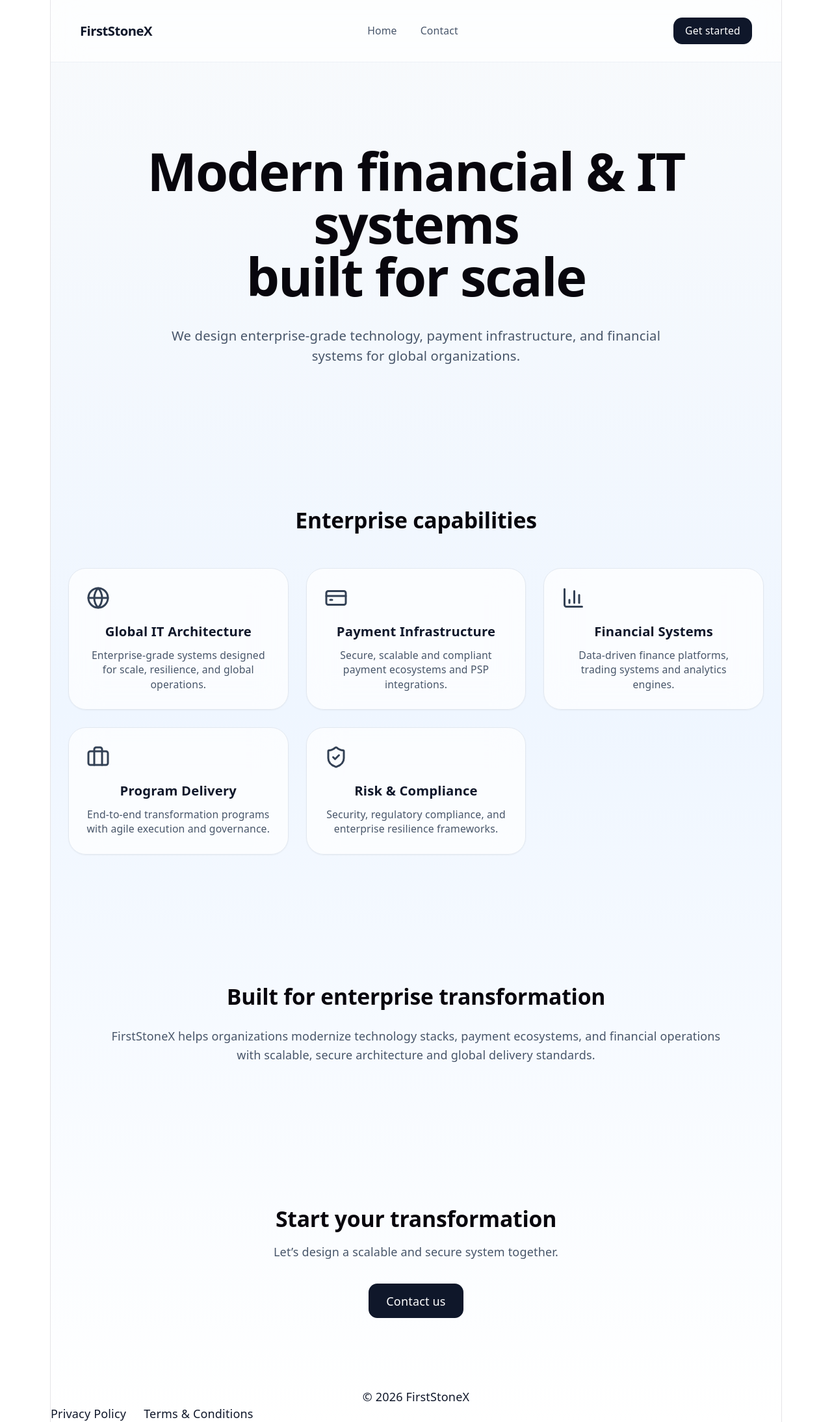
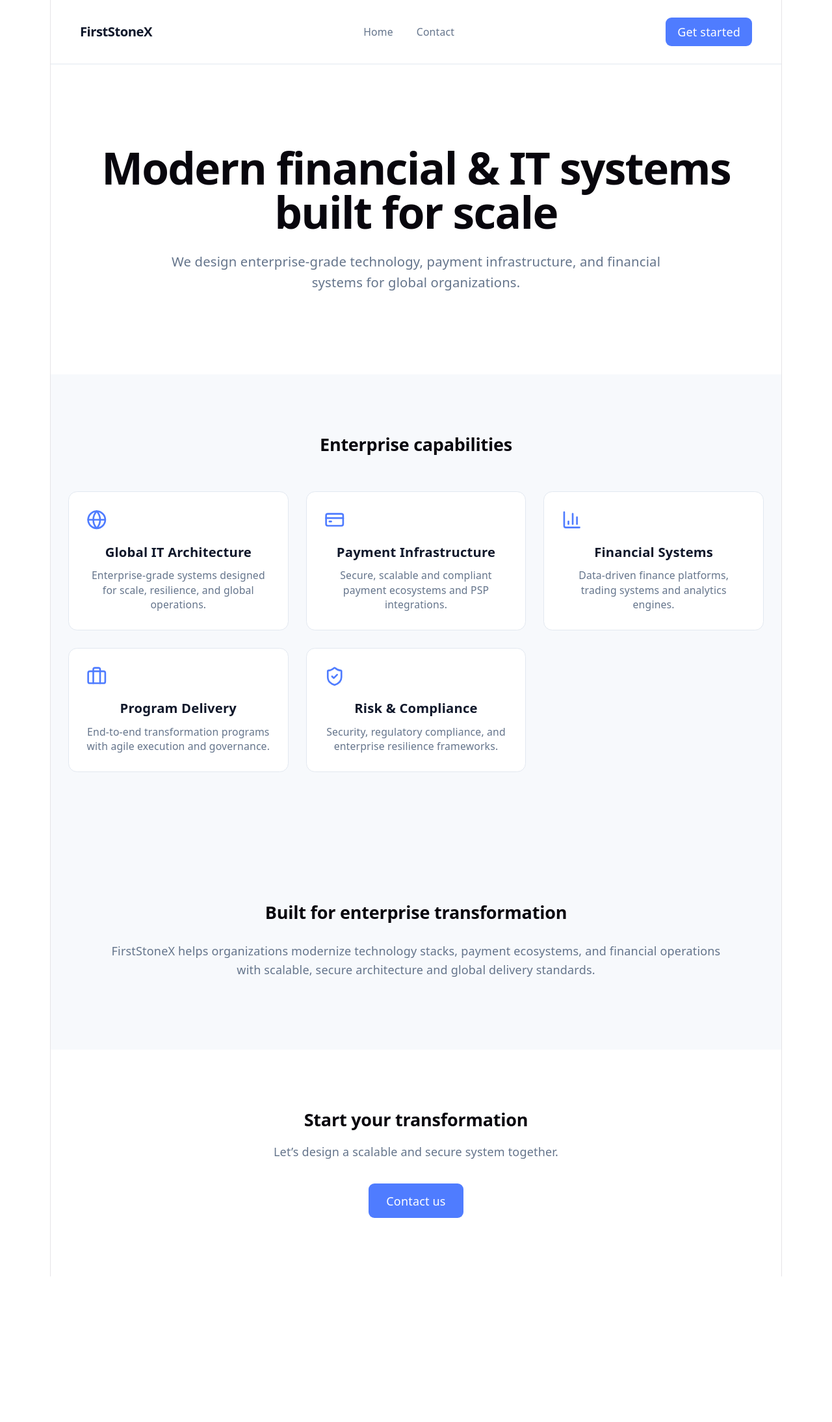
Before and after one commit to morabitsaad/mybusiness_website, a React (Vite) app: page / in a window 1280 px wide. Shown: the whole page at 65% size. After the commit the page ends 1964 px from the top, so only its background shows below. Built offline with nearby package versions, Linux system fonts and the light colour scheme.

Commit message:
Mise à jour

```diff
--- a/src/App.jsx
+++ b/src/App.jsx
@@ -8,33 +8,33 @@ import {
   ShieldCheck,
 } from "lucide-react";
 
-/* ---------------- LAYOUT APPLE ---------------- */
+/* ---------------- LAYOUT SERENITE ---------------- */
 
 function Layout({ children }) {
   return (
-    <div className="min-h-screen bg-gradient-to-b from-slate-50 via-blue-50 to-white text-slate-900">
+    <div className="min-h-screen bg-[#F7F9FC] text-slate-900">
       {children}
     </div>
   );
 }
 
-/* ---------------- NAV APPLE ---------------- */
+/* ---------------- NAV ---------------- */
 
 function Nav() {
   return (
-    <header className="flex justify-between items-center px-10 py-6 bg-white/70 backdrop-blur-xl border-b border-slate-200/60">
+    <header className="flex justify-between items-center px-10 py-6 bg-white border-b border-slate-200">
       <div className="text-lg font-semibold tracking-tight">
         FirstStoneX
       </div>
 
-      <nav className="hidden md:flex gap-8 text-sm text-slate-600">
-        <Link to="/" className="hover:text-slate-900">Home</Link>
-        <Link to="/contact" className="hover:text-slate-900">Contact</Link>
+      <nav className="hidden md:flex gap-8 text-sm text-slate-500">
+        <Link className="hover:text-slate-900" to="/">Home</Link>
+        <Link className="hover:text-slate-900" to="/contact">Contact</Link>
       </nav>
 
       <Link
         to="/contact"
-        className="px-4 py-2 rounded-xl bg-slate-900 text-white text-sm"
+        className="px-4 py-2 rounded-lg bg-[#4F7CFF] text-white hover:bg-[#3f6cf0]"
       >
         Get started
       </Link>
@@ -42,7 +42,7 @@ function Nav() {
   );
 }
 
-/* ---------------- HOME (TON CONTENU) ---------------- */
+/* ---------------- HOME (TON CONTENU SERENITE STYLE) ---------------- */
 
 function Home() {
   const services = [
@@ -79,57 +79,59 @@ function Home() {
       <Nav />
 
       {/* HERO */}
-      <section className="text-center px-6 py-28">
+      <section className="text-center px-6 py-28 bg-white">
         <motion.h1
           initial={{ opacity: 0, y: 20 }}
           animate={{ opacity: 1, y: 0 }}
-          className="text-5xl md:text-7xl font-semibold tracking-tight"
+          className="text-5xl md:text-6xl font-semibold tracking-tight"
         >
           Modern financial & IT systems<br />
           built for scale
         </motion.h1>
 
-        <p className="mt-8 text-lg text-slate-600 max-w-2xl mx-auto">
+        <p className="mt-6 text-slate-500 max-w-2xl mx-auto text-lg">
           We design enterprise-grade technology, payment infrastructure,
           and financial systems for global organizations.
         </p>
       </section>
 
       {/* SERVICES */}
-      <section id="services" className="px-6 py-20 max-w-6xl mx-auto">
+      <section className="px-6 py-20 max-w-6xl mx-auto">
 
-        <h2 className="text-3xl font-semibold text-center mb-12">
+        <h2 className="text-2xl font-semibold text-center mb-12">
           Enterprise capabilities
         </h2>
 
         <div className="grid md:grid-cols-3 gap-6">
+
           {services.map((s, i) => (
             <div
               key={i}
-              className="p-6 rounded-3xl bg-white/70 border border-slate-200 shadow-sm backdrop-blur-xl hover:shadow-md transition"
+              className="p-6 rounded-xl bg-white border border-slate-200 hover:shadow-sm transition"
             >
-              <s.icon className="w-8 h-8 text-slate-700 mb-4" />
+              <s.icon className="w-7 h-7 text-[#4F7CFF] mb-4" />
 
               <h3 className="text-lg font-semibold mb-2">
                 {s.title}
               </h3>
 
-              <p className="text-slate-600 text-sm">
+              <p className="text-slate-500 text-sm">
                 {s.desc}
               </p>
             </div>
           ))}
+
         </div>
       </section>
 
       {/* ABOUT */}
-      <section id="about" className="px-6 py-24 max-w-4xl mx-auto text-center">
+      <section className="px-6 py-24 max-w-4xl mx-auto text-center">
 
-        <h2 className="text-3xl font-semibold mb-6">
+        <h2 className="text-2xl font-semibold mb-6">
           Built for enterprise transformation
         </h2>
 
-        <p className="text-slate-600 leading-relaxed">
+        <p className="text-slate-500 leading-relaxed">
           FirstStoneX helps organizations modernize technology stacks,
           payment ecosystems, and financial operations with scalable,
           secure architecture and global delivery standards.
@@ -138,48 +140,30 @@ function Home() {
       </section>
 
       {/* CONTACT CTA */}
-      <section className="px-6 py-24 text-center">
+      <section className="px-6 py-20 text-center bg-white">
 
-        <h2 className="text-3xl font-semibold">
+        <h2 className="text-2xl font-semibold">
           Start your transformation
         </h2>
 
-        <p className="text-slate-600 mt-4">
+        <p className="text-slate-500 mt-4">
           Let’s design a scalable and secure system together.
         </p>
 
         <Link
           to="/contact"
-          className="mt-8 inline-block px-6 py-3 rounded-xl bg-slate-900 text-white"
+          className="mt-8 inline-block px-6 py-3 rounded-lg bg-[#4F7CFF] text-white hover:bg-[#3f6cf0]"
         >
           Contact us
         </Link>
 
       </section>
 
-
-	        {/* FOOTER */}
-      <footer className="hover:text-slate-900">
-
-        <div > © {new Date().getFullYear()} FirstStoneX</div>
-
-        <div className="flex gap-6 mt-4 md:mt-0">
-          <Link to="/privacy-policy" className="hover:text-slate-900">
-            Privacy Policy
-          </Link>
-
-          <Link to="/terms-and-conditions" className="hover:text-slate-900">
-            Terms & Conditions
-          </Link>
-        </div>
-
-      </footer>
-
     </Layout>
   );
 }
 
-/* ---------------- CONTACT (APPLE STYLE) ---------------- */
+/* ---------------- CONTACT (SERENITE CLEAN FORM) ---------------- */
 
 function Contact() {
   return (
@@ -189,38 +173,32 @@ function Contact() {
 
       <section className="flex justify-center items-center py-20 px-6">
 
-        <div className="w-full max-w-xl bg-white/70 border border-slate-200 rounded-3xl p-10 shadow-lg backdrop-blur-xl">
+        <div className="w-full max-w-xl bg-white border border-slate-200 rounded-xl p-10">
 
-          <h1 className="text-3xl font-semibold">Contact us</h1>
+          <h1 className="text-3xl font-semibold mb-2">
+            Contact us
+          </h1>
 
-          <p className="text-slate-600 mt-2 mb-6">
-            Let’s discuss your project and build something scalable.
+          <p className="text-slate-500 mb-6">
+            Let’s discuss your project.
           </p>
 
           <form className="space-y-4">
 
-            <input
-              type="text"
+            <input className="w-full p-3 border border-slate-200 rounded-lg focus:border-[#4F7CFF] outline-none"
               placeholder="Full name"
-              className="w-full p-3 rounded-xl border border-slate-200 focus:ring-2 focus:ring-slate-300 outline-none"
             />
 
-            <input
-              type="email"
+            <input className="w-full p-3 border border-slate-200 rounded-lg focus:border-[#4F7CFF] outline-none"
               placeholder="Email address"
-              className="w-full p-3 rounded-xl border border-slate-200 focus:ring-2 focus:ring-slate-300 outline-none"
             />
 
-            <textarea
+            <textarea className="w-full p-3 border border-slate-200 rounded-lg focus:border-[#4F7CFF] outline-none"
+              rows="5"
               placeholder="Your message"
-              rows="5"
-              className="w-full p-3 rounded-xl border border-slate-200 focus:ring-2 focus:ring-slate-300 outline-none"
             />
 
-            <button
-              type="button"
-              className="w-full py-3 rounded-xl bg-slate-900 text-white hover:opacity-90"
-            >
+            <button className="w-full py-3 rounded-lg bg-[#4F7CFF] text-white hover:bg-[#3f6cf0]">
               Send message
             </button>
 
@@ -238,59 +216,33 @@ function Contact() {
 
 function PrivacyPolicy() {
   return (
-    <div className="min-h-screen bg-[#05070d] text-white p-10">
-      <h1 className="text-3xl font-semibold text-white mb-4">
-        Privacy Policy
-      </h1>
-        <p className="text-slate-300 mb-6">
-          At FirstStoneX, we are committed to protecting your privacy.
-          Any information submitted through this website is used solely
-          for business communication and service delivery purposes.
+    <Layout>
+      <Nav />
+      <div className="p-10 max-w-2xl">
+        <h1 className="text-2xl font-semibold mb-4">Privacy Policy</h1>
+        <p className="text-slate-500">
+          We protect your data and ensure secure processing.
         </p>
-
-        <p className="text-slate-300 mb-6">
-          We do not sell, rent, or disclose your personal information
-          to third parties except where required by law or necessary
-          to provide our services.
-        </p>
-
-        <p className="text-slate-300">
-          By using this website, you agree to this Privacy Policy.
-        </p>
-    </div>
+      </div>
+    </Layout>
   );
 }
 
+/* ---------------- TERMS ---------------- */
+
 function Terms() {
   return (
-    <div className="min-h-screen bg-[#05070d] text-white p-10">
-      <h1 className="text-3xl font-semibold text-white mb-4">
-        Terms & Conditions
-      </h1>
-        <p className="text-slate-300 mb-6">
-          The information on this website is provided for general
-          informational purposes only.
+    <Layout>
+      <Nav />
+      <div className="p-10 max-w-2xl">
+        <h1 className="text-2xl font-semibold mb-4">Terms & Conditions</h1>
+        <p className="text-slate-500">
+          Usage of this website implies acceptance of our terms.
         </p>
-
-        <p className="text-slate-300 mb-6">
-          FirstStoneX makes no warranties regarding the completeness,
-          accuracy or reliability of the information provided.
-        </p>
-
-        <p className="text-slate-300 mb-6">
-          All content, including text, graphics, logos and software,
-          is the property of FirstStoneX and may not be reproduced
-          without prior written permission.
-        </p>
-
-        <p className="text-slate-300">
-          By accessing this website, you agree to these Terms &
-          Conditions and all applicable laws and regulations.
-        </p>
-    </div>
+      </div>
+    </Layout>
   );
 }
-
 
 /* ---------------- ROUTER ---------------- */
 
```
